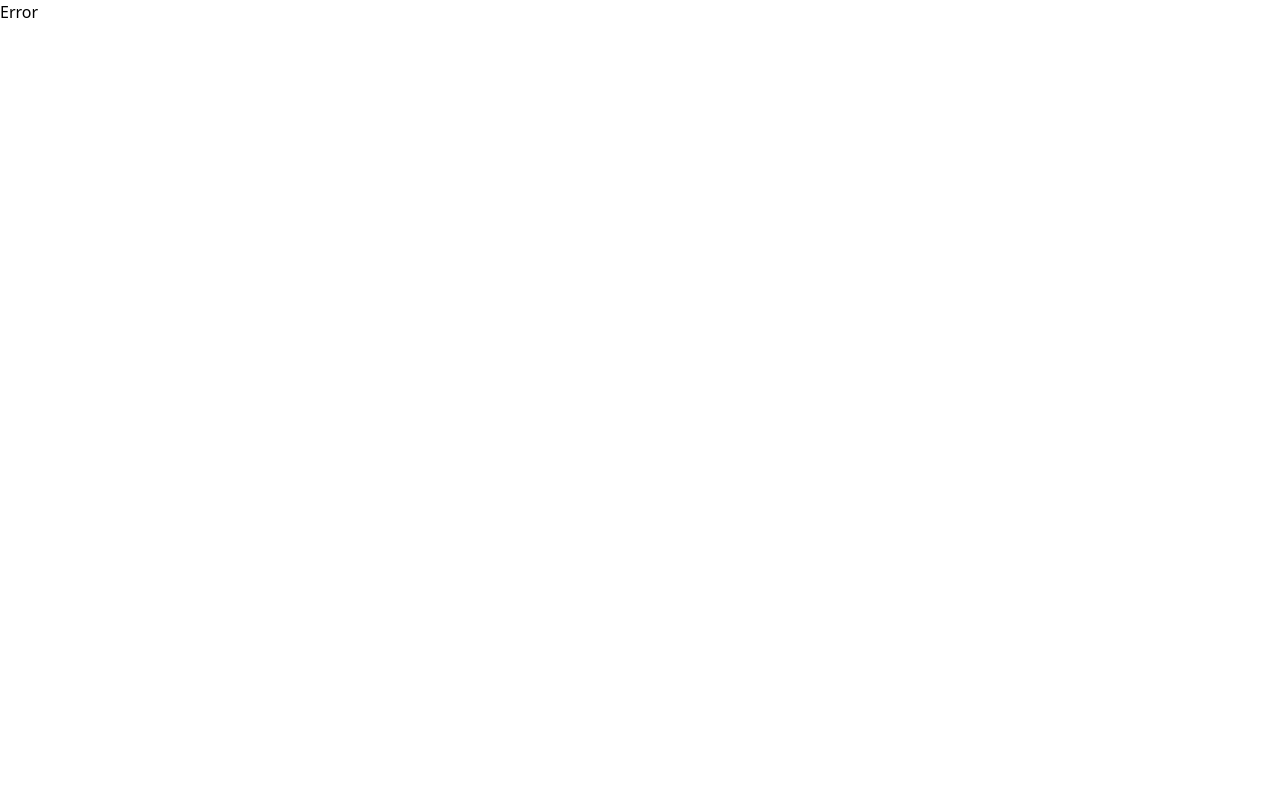
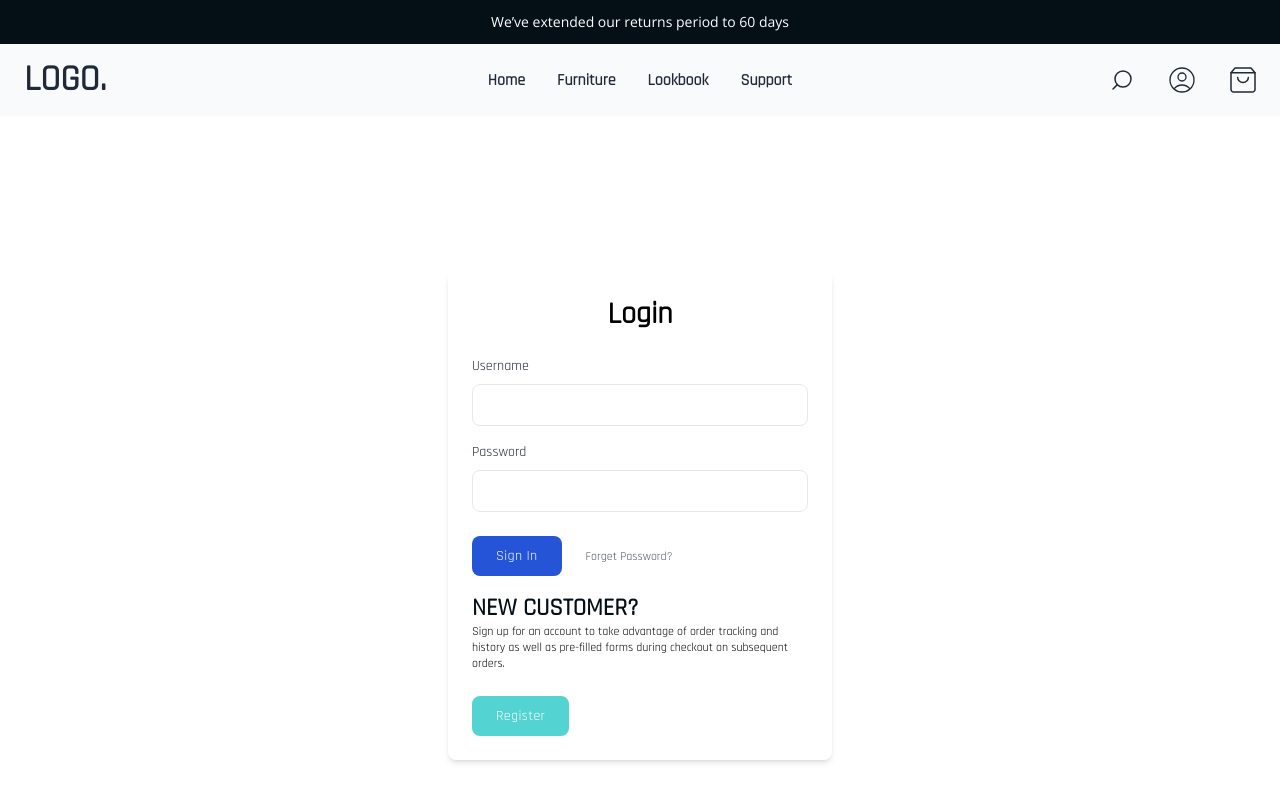
Before and after one commit to AlifSakib/senesys-softwares-client-side, a React (Vite) app: page /login in a window 1280 px wide. Before the commit this address had no page. Shown: the top 800 px of the page. Built offline with nearby package versions, Linux system fonts and the light colour scheme.

Commit message:
added login page

```diff
--- /dev/null
+++ b/src/Account/Login/Login.jsx
@@ -0,0 +1,75 @@
+import React from "react";
+
+const Login = () => {
+  return (
+    <div className="h-screen flex font-rajdhani">
+      <div class="w-full max-w-sm p-6 m-auto mx-auto bg-white rounded-lg shadow-md dark:bg-gray-800">
+        <div class="flex justify-center mx-auto">
+          <h1 className="text-3xl font-bold">Login</h1>
+        </div>
+
+        <form class="mt-6">
+          <div>
+            <label
+              for="username"
+              class="block text-sm text-gray-800 dark:text-gray-200"
+            >
+              Username
+            </label>
+            <input
+              type="text"
+              class="block w-full px-4 py-2 mt-2 text-gray-700 bg-white border rounded-lg dark:bg-gray-800 dark:text-gray-300 dark:border-gray-600 focus:border-blue-400 dark:focus:border-blue-300 focus:ring-blue-300 focus:outline-none focus:ring focus:ring-opacity-40"
+            />
+          </div>
+
+          <div class="mt-4">
+            <div class="flex items-center justify-between">
+              <label
+                for="password"
+                class="block text-sm text-gray-800 dark:text-gray-200"
+              >
+                Password
+              </label>
+            </div>
+            <input
+              type="password"
+              class="block w-full px-4 py-2 mt-2 text-gray-700 bg-white border rounded-lg dark:bg-gray-800 dark:text-gray-300 dark:border-gray-600 focus:border-blue-400 dark:focus:border-blue-300 focus:ring-blue-300 focus:outline-none focus:ring focus:ring-opacity-40"
+            />
+          </div>
+
+          <div class="mt-6 space-x-6">
+            <button class=" px-6 py-2.5 text-sm font-medium tracking-wide text-white capitalize transition-colors duration-300 transform bg-secoundary rounded-lg hover:bg-gray-700 focus:outline-none focus:ring focus:ring-gray-300 focus:ring-opacity-50">
+              Sign In
+            </button>
+            <a
+              href="#"
+              class="text-xs text-gray-600 dark:text-gray-400 hover:underline"
+            >
+              Forget Password?
+            </a>
+          </div>
+        </form>
+
+        <div class="flex flex-col mt-4">
+          <a href="#" class="  text-primary uppercase  font-bold text-2xl">
+            New Customer?
+          </a>
+
+          <p className="text-xs">
+            Sign up for an account to take advantage of order tracking and
+            history as well as pre-filled forms during checkout on subsequent
+            orders.
+          </p>
+        </div>
+
+        <div class="flex items-center mt-6 ">
+          <button class=" px-6 py-2.5 text-sm font-medium tracking-wide text-white capitalize transition-colors duration-300 transform bg-[#53D3D1] rounded-lg hover:bg-gray-700 focus:outline-none focus:ring focus:ring-gray-300 focus:ring-opacity-50">
+            Register
+          </button>
+        </div>
+      </div>
+    </div>
+  );
+};
+
+export default Login;
--- /dev/null
+++ b/src/Account/Register/Register.jsx
@@ -0,0 +1,7 @@
+import React from "react";
+
+const Register = () => {
+  return <div></div>;
+};
+
+export default Register;
--- a/src/routes/routes.jsx
+++ b/src/routes/routes.jsx
@@ -1,4 +1,5 @@
 import { createBrowserRouter } from "react-router-dom";
+import Login from "../Account/Login/Login";
 import Home from "../components/Home/Home";
 import Main from "../layout/Main";
 
@@ -12,6 +13,10 @@ export const router = createBrowserRouter([
         path: "/",
         element: <Home />,
       },
+      {
+        path: "/login",
+        element: <Login />,
+      },
     ],
   },
 ]);
```
